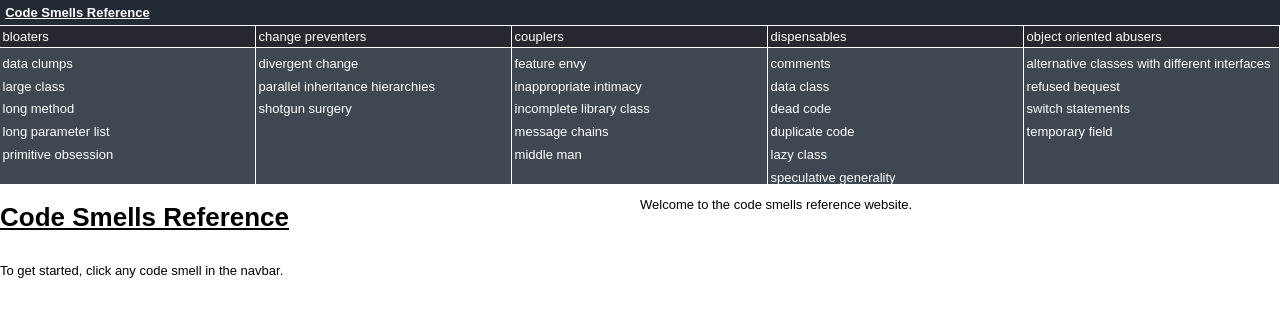
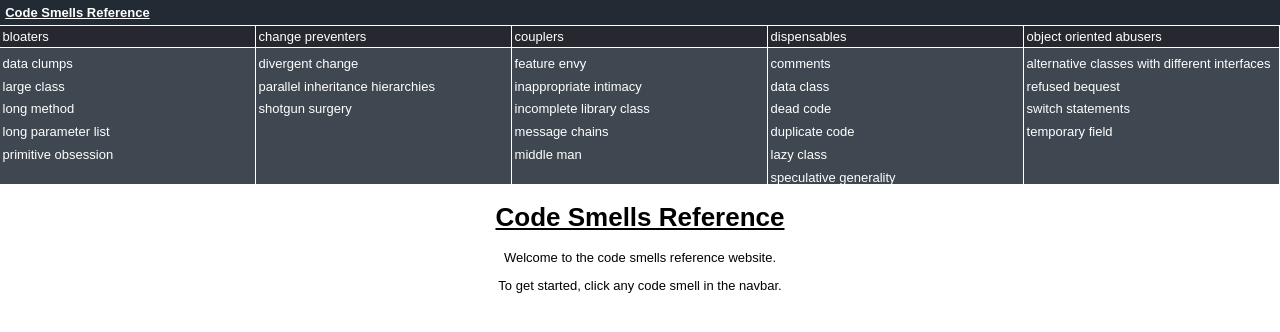
Before and after one commit to refactoring-assistant/refactoring-assistant.github.io, a Next.js app: page / in a window 1280 px wide. Shown: the top 332 px of the page. Built offline with nearby package versions, Linux system fonts and the light colour scheme.

Commit message:
Fix landing page styling

```diff
--- a/app/globals.css
+++ b/app/globals.css
@@ -117,3 +117,8 @@ main>section:nth-child(2) {
 	padding-left: 4px;
 	overflow-x: scroll;
 }
+
+.home {
+	display: unset;
+	text-align: center;
+}
--- a/app/page.tsx
+++ b/app/page.tsx
@@ -4,7 +4,7 @@ export default function Home() {
   return (
     <div>
       <Navbar />
-      <main>
+      <main className="home">
         <h1>Code Smells Reference</h1>
         <p>Welcome to the code smells reference website.</p>
         <p>To get started, click any code smell in the navbar.</p>
```
